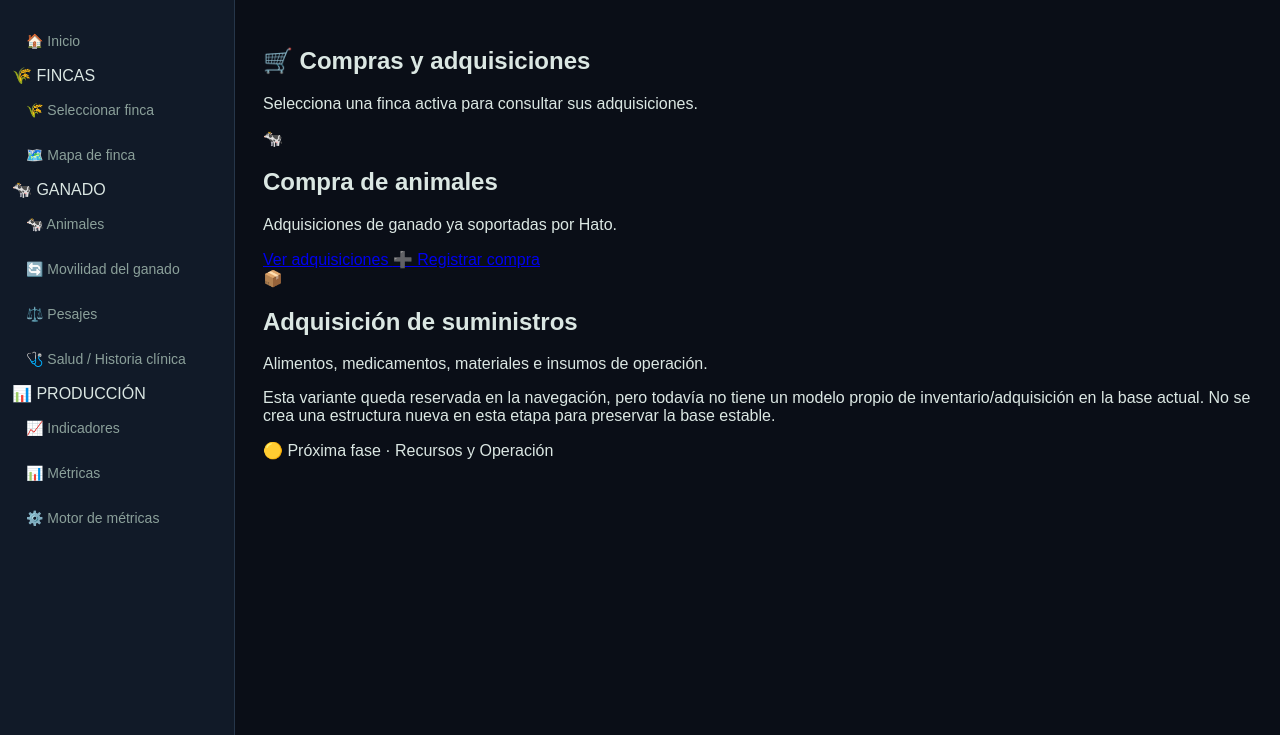
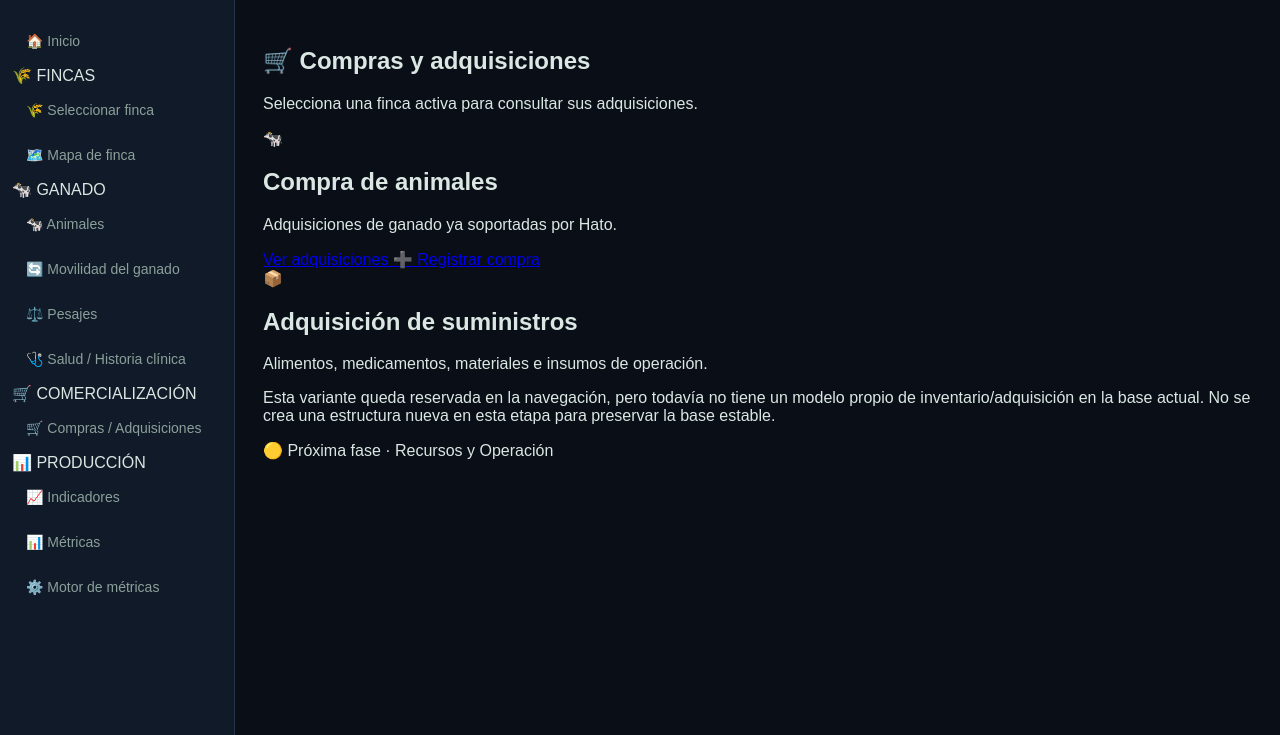
Before and after one commit to hata1010/hato-ai-lab, a Django app: template apps/administrador/templates/administrador/compras_adquisiciones.html in a window 1280 px wide. Shown: the part 65-800 px from the top of the page. Run offline with Django 5.2, Linux system fonts and the light colour scheme; the template is opened without the code that fills it, so the values that code supplies are empty.

Commit message:
feat: incorpora compras y adquisiciones al menu Hato

```diff
--- a/apps/administrador/templates/administrador/base.html
+++ b/apps/administrador/templates/administrador/base.html
@@ -58,6 +58,9 @@
             <a href="{% url 'ganado:lista_pesajes' %}">⚖️ Pesajes</a>
             <a href="{% url 'ganado:lista_salud' %}">🩺 Salud / Historia clínica</a>
 
+            <div class="menu-section">🛒 COMERCIALIZACIÓN</div>
+            <a href="{% url 'administrador:compras_adquisiciones' %}">🛒 Compras / Adquisiciones</a>
+
             <div class="menu-section">📊 PRODUCCIÓN</div>
             <a href="{% url 'produccion:indicadores' %}">📈 Indicadores</a>
             <a href="{% url 'produccion:lista_metricas' %}">📊 Métricas</a>
```
